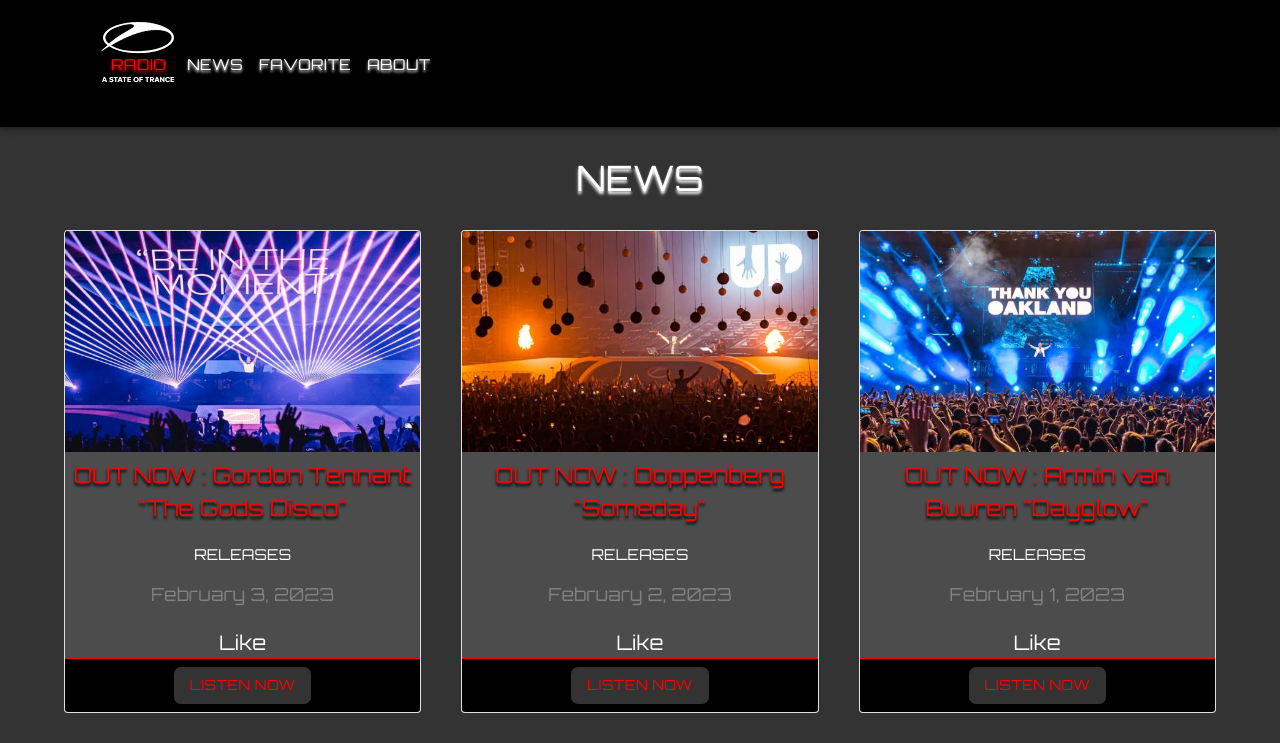
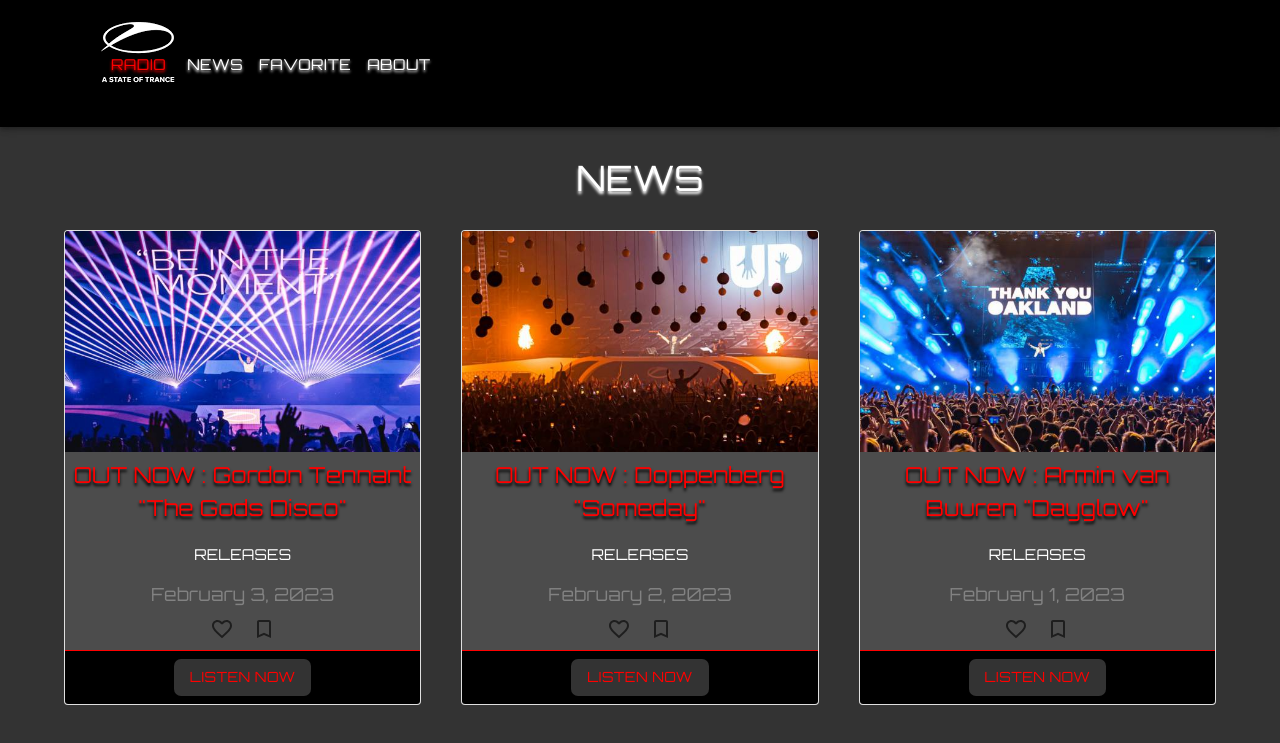
Before and after one commit to Ivanitsky-Oleksii/FP-CW, a React (Create React App) app: page / in a window 1280 px wide. Shown: the top 743 px of the page. Built offline with nearby package versions, Linux system fonts and the light colour scheme.

Commit message:
add like on card

```diff
--- a/package.json
+++ b/package.json
@@ -16,7 +16,7 @@
     "@types/react-dom": "^18.0.10",
     "react": "^18.2.0",
     "react-dom": "^18.2.0",
-    "react-scripts": "5.0.1",
+    "react-scripts": "^5.0.1",
     "sass": "^1.58.0",
     "typescript": "^4.9.5",
     "web-vitals": "^2.1.4"
--- a/src/components/ProductList/ProductList.tsx
+++ b/src/components/ProductList/ProductList.tsx
@@ -20,14 +20,13 @@ return (
         <Grid container spacing={5}>
             {productsArray.map(
                 (
-                    { id,title, description, data, like, image },
+                    { id,title, description, data, image },
                     i) => (
                     <Grid item xs={12} sm={6} md={4} key={id}>
                         <ProductListItem
                             title={title}
                             description={description}
                             data={data}
-                            like={like}
                             image={image}
                         />
                     </Grid>
--- a/src/components/ProductList/ProductListItem.scss
+++ b/src/components/ProductList/ProductListItem.scss
@@ -56,3 +56,9 @@ border-radius: 7px ;
         height: auto;
     }
 }
+.css-12wnr2w-MuiButtonBase-root-MuiCheckbox-root{
+color:white
+}
+.css-12wnr2w-MuiButtonBase-root-MuiCheckbox-root.Mui-checked{
+    color: red;
+}
--- a/src/components/ProductList/ProductListItem.tsx
+++ b/src/components/ProductList/ProductListItem.tsx
@@ -1,19 +1,22 @@
-import { Card,CardActions,CardContent,Button } from "@mui/material"
+import { Card,CardActions,CardContent,Button} from "@mui/material"
 import "./ProductListItem.scss"
+import Checkbox from '@mui/material/Checkbox';
+import FavoriteBorder from '@mui/icons-material/FavoriteBorder';
+import Favorite from '@mui/icons-material/Favorite';
+import BookmarkBorderIcon from '@mui/icons-material/BookmarkBorder';
+import BookmarkIcon from '@mui/icons-material/Bookmark';
 
 
 type Props = {
     title:string
     description:string
     data:string
-    like:string
     image:string
 }
 const ProductListItem = ({
     title,
     description,
     data,
-    like,
     image,
 
 }  : Props) => {
@@ -24,7 +27,7 @@ return (
             <div className="product-title">{title}</div>
             <div className="product-desc">{description}</div>
             <div className="product-data"> {data}</div>
-            <div className="product-like"> {like}</div>
+            <div className="product-checkbox"><Checkbox  icon={<FavoriteBorder />} checkedIcon={<Favorite />} /><Checkbox icon={<BookmarkBorderIcon />}checkedIcon={<BookmarkIcon />}/></div>
         </CardContent>
         <CardActions className="btn-gtn">
             <Button variant="contained" color="inherit" className="btn-gtn-wrap">LISTEN NOW</Button>
--- a/src/utils/productsArray.ts
+++ b/src/utils/productsArray.ts
@@ -3,7 +3,6 @@ type Product = {
     title: string
     description: string
     data: string
-    like: string
     image:string
 }
 
@@ -16,7 +15,7 @@ const productsArray: Product[] = [
 
         data: 'February 3, 2023',
 
-        like: 'Like',
+
         image:"/images/1.jpg",
     },
     {
@@ -27,7 +26,7 @@ const productsArray: Product[] = [
 
         data: 'February 2, 2023',
 
-        like: 'Like',
+
         image:"/images/2.jpg",
     },
     {
@@ -38,7 +37,6 @@ const productsArray: Product[] = [
 
         data: 'February 1, 2023',
 
-        like: 'Like',
         image:"/images/3.jpg",
     },
     {
@@ -49,7 +47,6 @@ const productsArray: Product[] = [
 
         data: 'January 27, 2023',
 
-        like: 'Like',
         image:"/images/4.jpg",
     },
     {
@@ -60,7 +57,6 @@ const productsArray: Product[] = [
 
         data: 'January 20, 2023',
 
-        like: 'Like',
         image:"/images/5.jpg",
     },
     {
@@ -71,7 +67,6 @@ const productsArray: Product[] = [
 
         data: 'January 16, 2023',
 
-        like: 'Like',
         image:"/images/6.jpg",
     },
 ]
```
Also changed, not shown: 1 other file (tests, documents, lock files or other folders).
